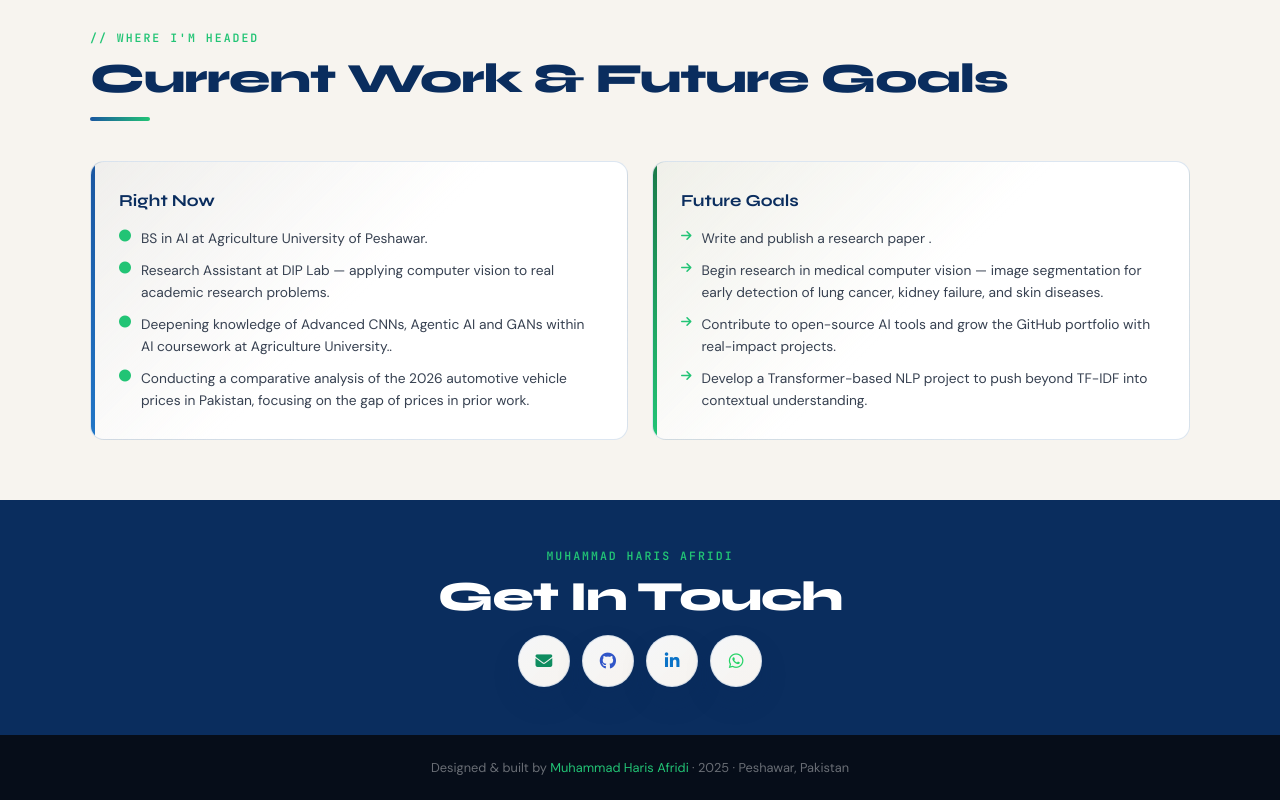
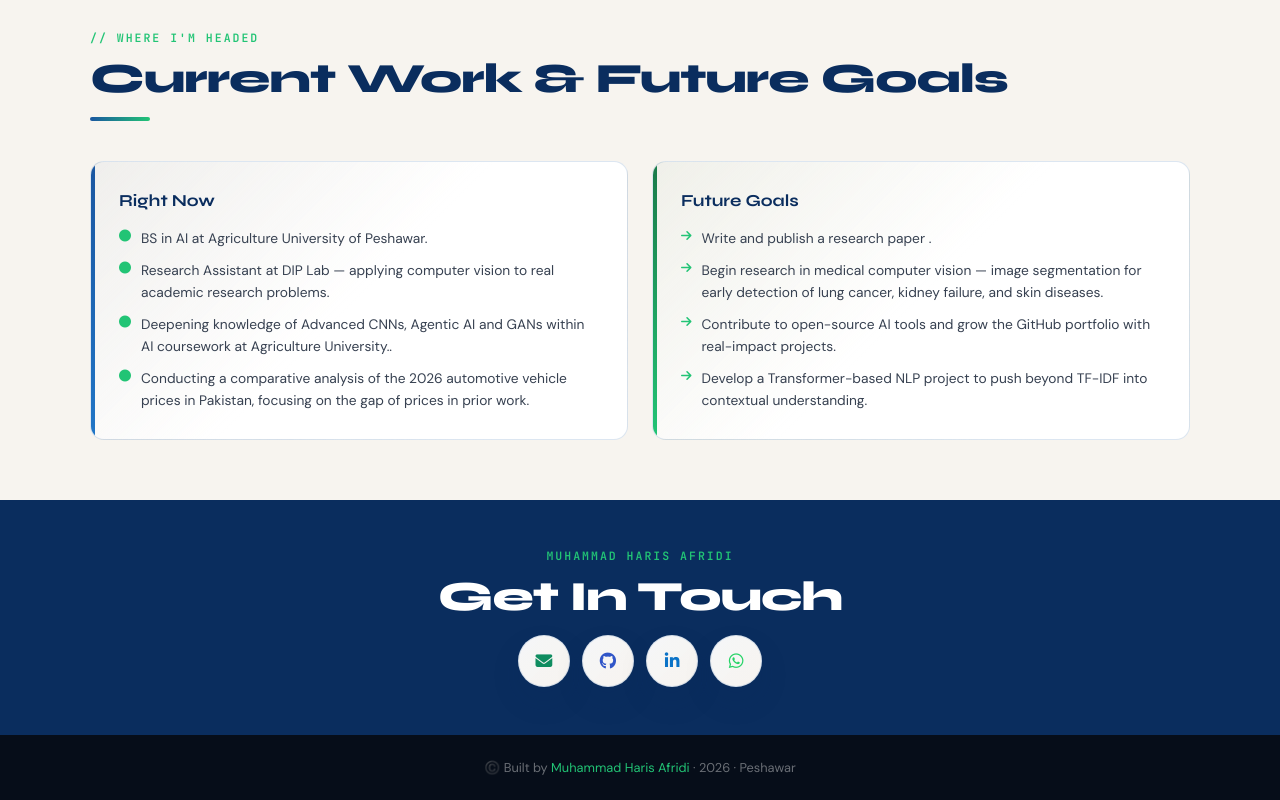
Before and after one commit to harisyar-ai/harisyar-ai, a plain HTML site: page index.html in a window 1280 px wide. Shown: the part 4242-5042 px from the top of the page. Drawn offline with Linux system fonts and the light colour scheme.

Commit message:
Update footer copyright year to 2026

```diff
--- a/index.html
+++ b/index.html
@@ -1671,7 +1671,7 @@
 
 <!-- FOOTER -->
 <footer>
-  <p>Designed &amp; built by <a href="https://github.com/harisyar-ai">Muhammad Haris Afridi</a> · 2025 · Peshawar, Pakistan</p>
+  <p>©️ Built by <a href="https://github.com/harisyar-ai">Muhammad Haris Afridi</a> · 2026 · Peshawar</p>
 </footer>
 
 <script>
```
